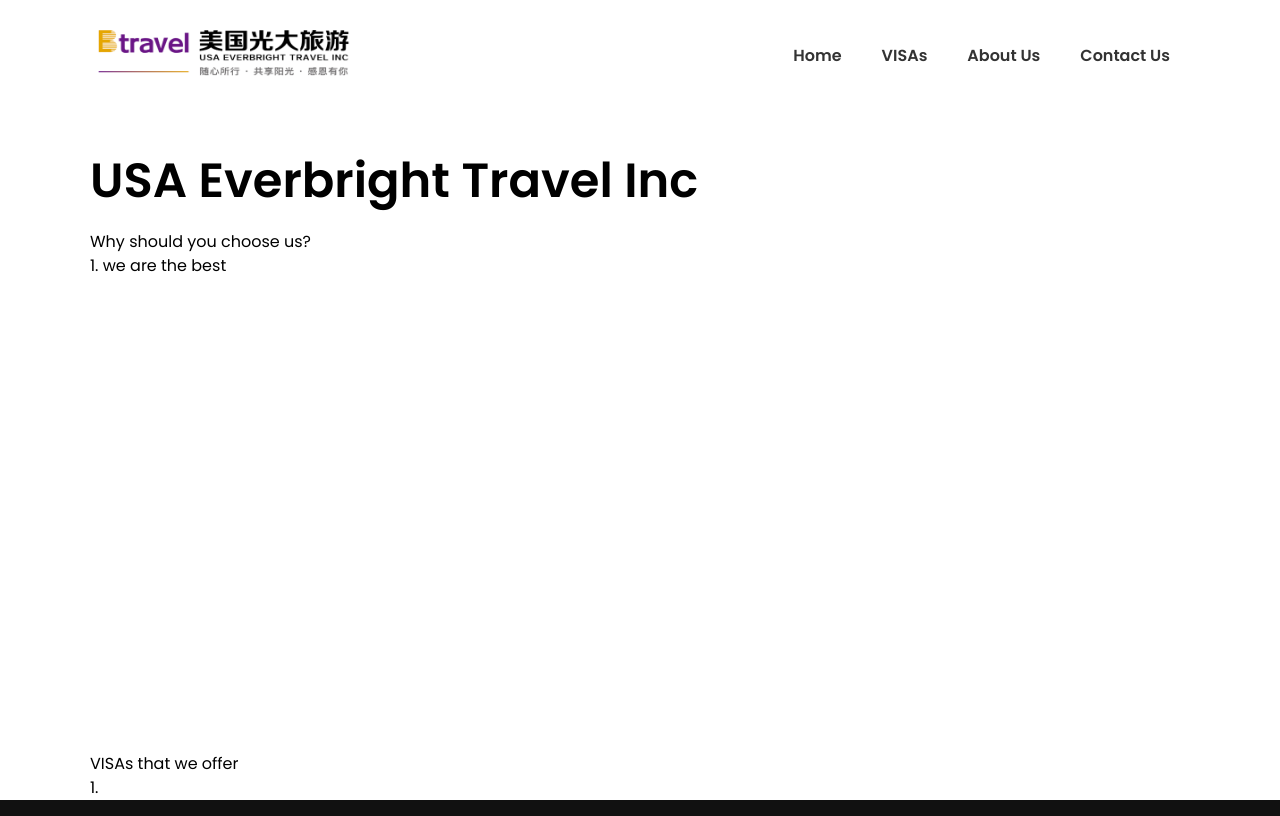
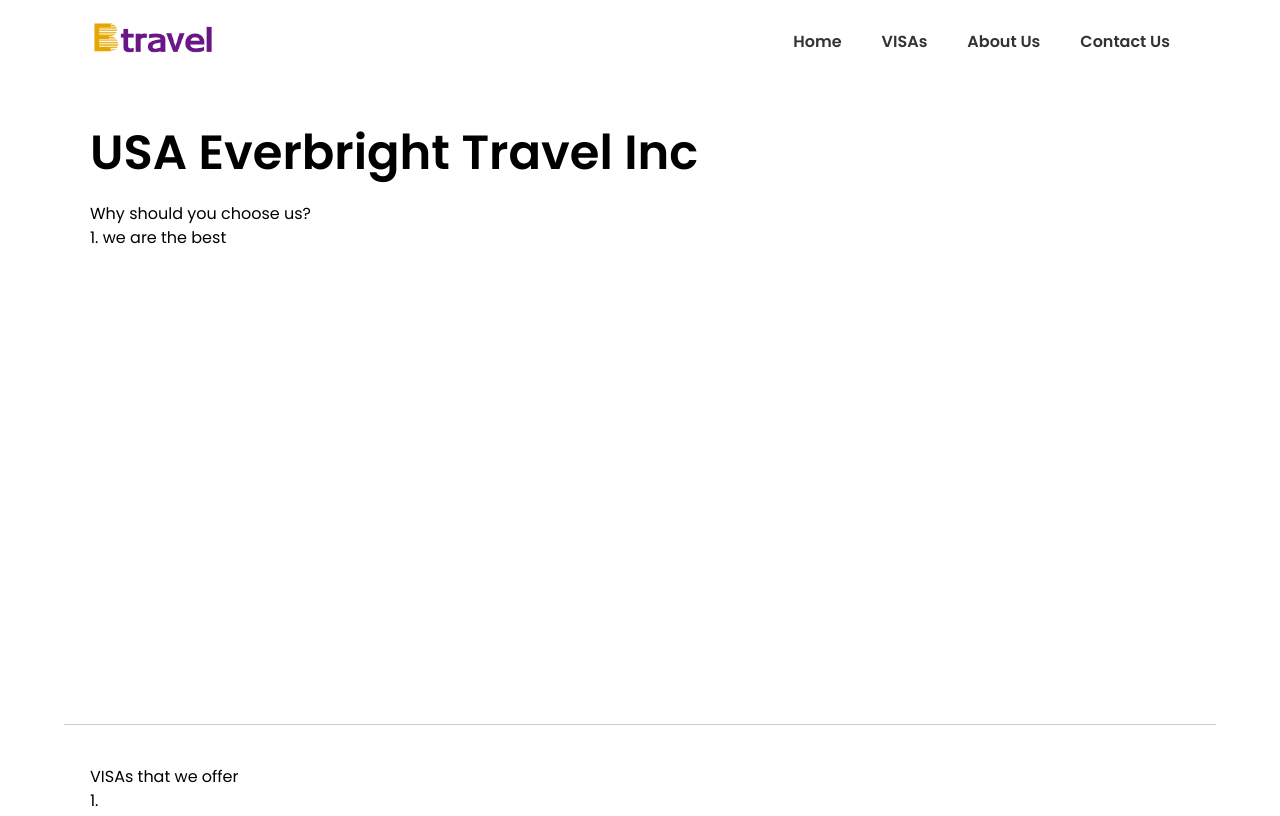
Before and after one commit to tshao45/Web, a plain HTML site: page index.html in a window 1280 px wide. Shown: the top 816 px of the page. Drawn offline with Linux system fonts and the light colour scheme.

Commit message:
Current progress so far, still waiting for information to input into the site.

```diff
--- a/css/style.css
+++ b/css/style.css
@@ -82,6 +82,9 @@
 }
 
 /* Footer */
+.footer {
+    padding: 40px 0;
+}
 .footer {
     padding: 40px 0;
 }
@@ -177,6 +180,7 @@
     background: var(--dark-color);
     color:#111;
 }
+
 
 /* Hamburger button */
 .hamburger-button {
--- a/index.html
+++ b/index.html
@@ -15,7 +15,7 @@
         <div class="container">
             <div class="logo">
                 <a href="index.html">
-                    <img src="images/EB Travel Logo 2.png" alt="logo" width="270" height="65">
+                    <img src="images/EB Travel Logo.png" alt="logo" width="125" height="37">
                 </a>
             </div>
             <div class="main-menu">
@@ -73,8 +73,9 @@
             </div>
         </div>
      </section>
+    <div style="border-top: 1px solid #ccc; margin: 0 auto; width: 90%;"></div>
      <!-- Next Section -->
-      <section>
+      <section class="hero">
         <div class="container">
             <div class="hero-content">
                 <h1 class="hero-heading text-xxl"></h1>
```
Also changed, not shown: about.html (+1 -1 lines), contact.html (+1 -1 lines), visa.html (+1 -1 lines), images/EB Travel Logo 2.png (deleted), 1 other file.
